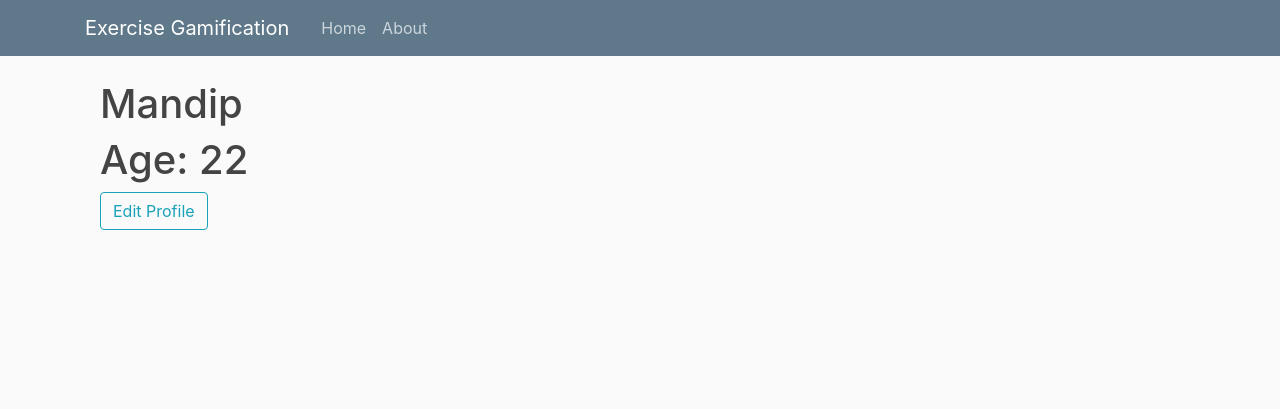
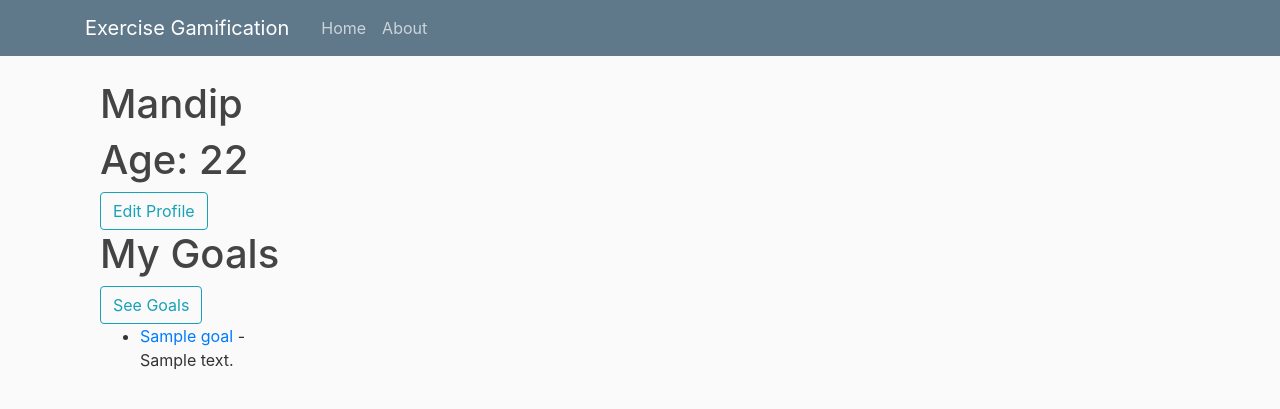
Before and after one commit to pidnam1/exercisegamification, a Django app: template exercisegamification/templates/exercisegamification/profile.html in a window 1280 px wide. Shown: the top 409 px of the page. Run offline with Django 3.2, Linux system fonts and the light colour scheme; the template is opened without the code that fills it: values that come from a table or form of the project are taken from there, others are empty; data comes from the database, SQL or seed files in the repository; tables that the repository leaves empty hold one stand-in row (values such as "Sample post"); some libraries are stand-ins or nearby versions.

Commit message:
Goals feature

```diff
--- a/exercisegamification/admin.py
+++ b/exercisegamification/admin.py
@@ -1,5 +1,6 @@
 from django.contrib import admin
-from .models import Profile
+from .models import Profile, Goal
 
 # Register your models here.
 admin.site.register(Profile)
+admin.site.register(Goal)
--- a/exercisegamification/models.py
+++ b/exercisegamification/models.py
@@ -2,6 +2,7 @@ from django.db import models
 from django.contrib.auth.models import User
 from django.dispatch import receiver
 from django.db.models.signals import post_save
+from django.urls import reverse
 
 # Create your models here.
 class Profile(models.Model):
@@ -40,17 +41,23 @@ class Profile(models.Model):
         return self.user.username
 
 
-class Goals(models.Model):
-    # ...
-    Goal_title = models.CharField(max_length=200)
-    Goal_date = models.DateTimeField('Goal created')
-    entry = models.TextField(max_length=200, null = True)
+class Goal(models.Model):
+    author = models.ForeignKey(Profile, on_delete=models.CASCADE)
+    title = models.CharField(max_length=200)
+    pub_date = models.DateTimeField('date published')
+    reach_date = models.DateTimeField('reach date')
+    goal_text = models.TextField('goal description')
+    accomplished = models.BooleanField('have accomplished')
     def __str__(self):
-        return self.goal_title
+        return self.title + ' | ' + str(self.author)
+    def get_absolute_url(self):
+        return reverse('goals list')
+
+
 class Workouts(models.Model):
     # ...
     workout_title = models.CharField(max_length=200)
     Goal_date = models.DateTimeField('Goal created')
     entry = models.TextField(max_length=200, null = True)
     def __str__(self):
-        return self.goal_title
+        return self.workout_title
--- a/exercisegamification/templates/exercisegamification/profile.html
+++ b/exercisegamification/templates/exercisegamification/profile.html
@@ -12,5 +12,14 @@
 
     <a href = "{% url 'edit_profile' %}" class = "btn btn-outline-info"> Edit Profile </a>
        <!-- <img src="{{profile.profile_pic}}" width=200 height=200 class="rounded-circle">-->
+
+    <h1>My Goals</h1>
+    <a href = "{% url 'goals list' %}" class = "btn btn-outline-info"> See Goals </a>
+    <ul>
+        {% for goal in goals_list %}
+            <li><a href="{% url 'goal detail' goal.pk%}">{{ goal.title }}</a> - {{ goal.author }}<br/>
+                {{ goal.goal_text }}</li>
+        {% endfor %}
+    </ul>
     </div>
 {% endblock %}
--- a/projectB27/urls.py
+++ b/projectB27/urls.py
@@ -28,6 +28,8 @@ urlpatterns = [
     path('logout', LogoutView.as_view(), name='logout'),
     #path('profile/goals/', views.profilePage, name = "profile"),
     #path('profile/workouts/', views.profilePage, name = "profile"),
-    path('profile/edit/', views.edit_profile, name='edit_profile')
+    path('profile/edit/', views.edit_profile, name='edit_profile'),
+    path('goals/', views.GoalsView.as_view(), name='goals list'),
+    path('goals/<int:pk>', views.GoalDetailView.as_view(), name='goal detail'),
 
 ]
```
Also changed, not shown: exercisegamification/views.py (+25 -2 lines).
